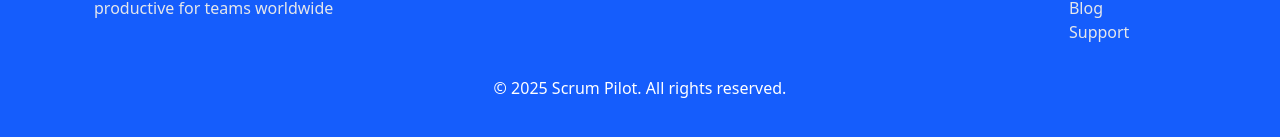
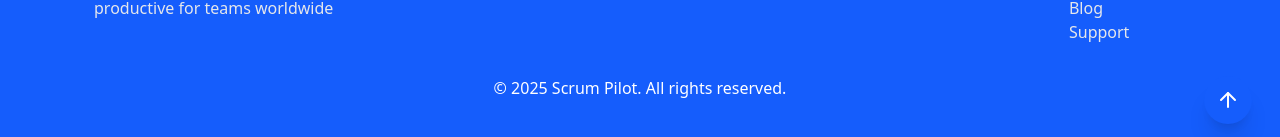
Before and after one commit to npier97/ScrumPilot, a React (Vite) app: page / in a window 1280 px wide. Shown: the part 802-939 px from the top of the page. Built offline with nearby package versions, Linux system fonts and the light colour scheme.

Commit message:
feat: create back-to-top arrow

```diff
--- a/index.html
+++ b/index.html
@@ -1,5 +1,5 @@
 <!doctype html>
-<html lang="en">
+<html lang="en" class="scroll-smooth">
   <head>
     <meta charset="UTF-8" />
     <meta name="viewport" content="width=device-width, initial-scale=1.0" />
--- a/src/components/Footer/index.tsx
+++ b/src/components/Footer/index.tsx
@@ -1,4 +1,5 @@
 import { footerMessageDatas } from '@/ressources/datas/homepageMessages';
+import { ArrowUp } from 'lucide-react';
 import { useTranslation } from 'react-i18next';
 
 const Footer = () => {
@@ -21,6 +22,12 @@ const Footer = () => {
       <div className='md:text-center'>
         &copy; {new Date().getFullYear()} Scrum Pilot. {t('rightsReserved')}
       </div>
+      <a
+        href='#top'
+        className='absolute botton-0 right-1 -translate-x-1/2 -translate-y-1/2 text-white text-2xl bg-blue-600 p-3 rounded-full shadow-xl'
+      >
+        <ArrowUp />
+      </a>
     </footer>
   );
 };
```
